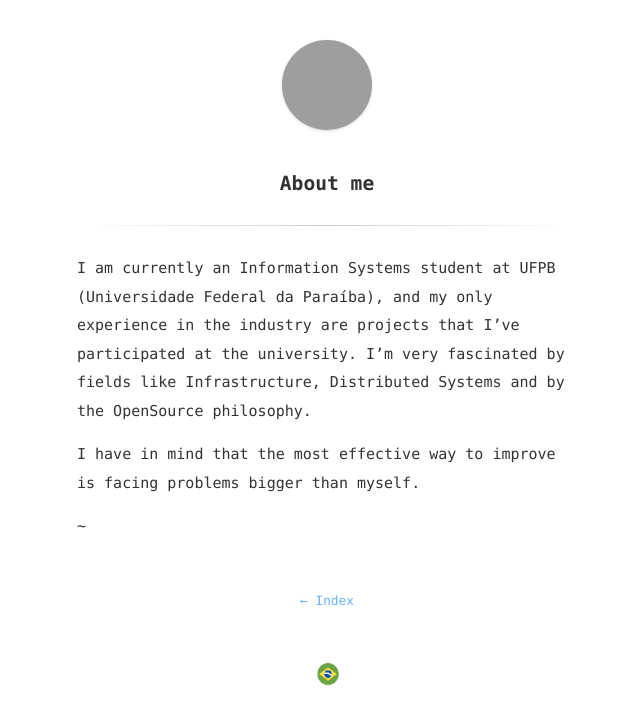
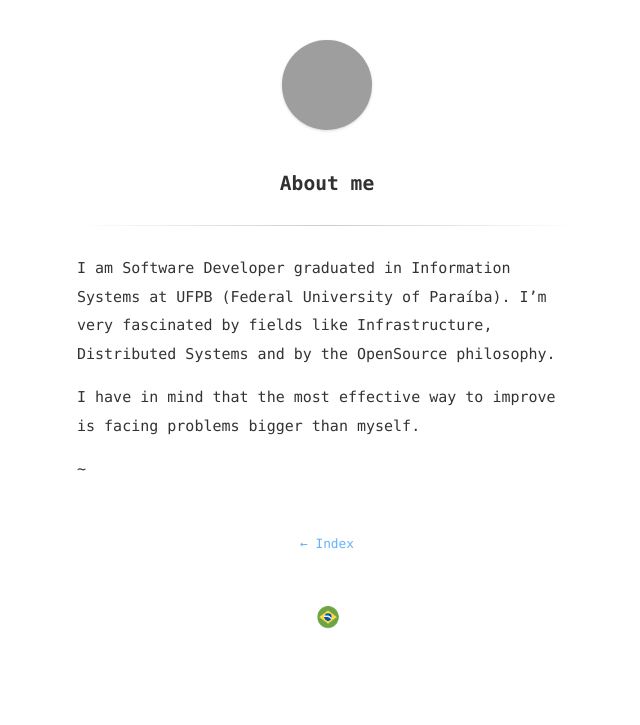
Before and after one commit to kewynakshlley/kewynakshlley.github.io, a Jekyll site: the page built from about.md, in a window 1280 px wide, cut to the strip 0-725 px from the top of the page. Shown: the whole strip, without its empty margins (313-953 px from the left). Built offline with Jekyll 4.4.1, drawn with Linux system fonts in a browser that asks for light colours; grey boxes are pictures that could not be loaded.

Commit message:
Update about.md

```diff
--- a/about.md
+++ b/about.md
@@ -3,7 +3,7 @@ layout: page
 title: About me
 ---
 
-I am currently an Information Systems student at UFPB (Universidade Federal da Paraíba), and my only experience in the industry are projects that I've participated at the university. I'm very fascinated by fields like Infrastructure, Distributed Systems and by the OpenSource philosophy.
+I am Software Developer graduated in Information Systems at UFPB (Federal University of Paraíba). I'm very fascinated by fields like Infrastructure, Distributed Systems and by the OpenSource philosophy.
 
 I have in mind that the most effective way to improve is facing problems bigger than myself.
 
```
